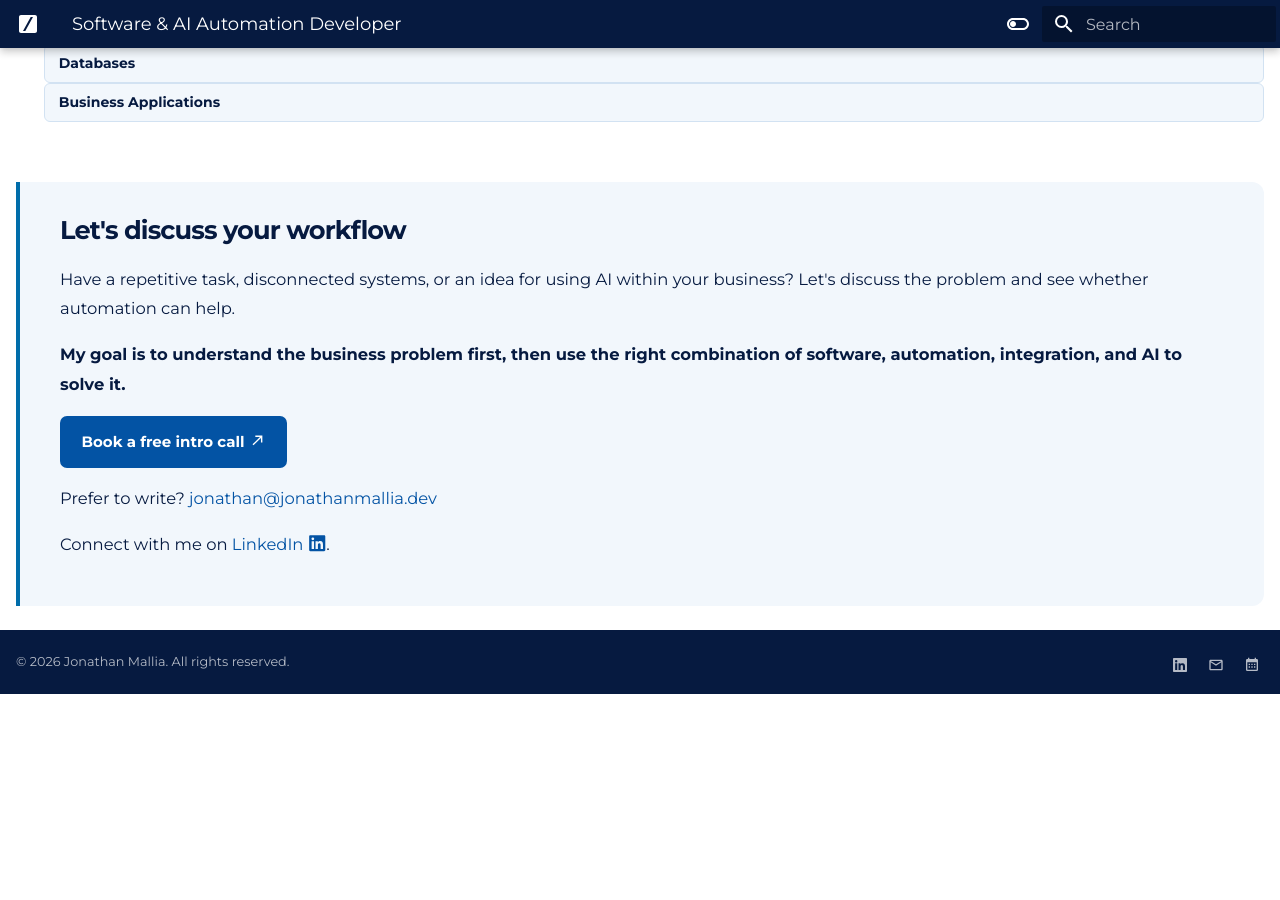
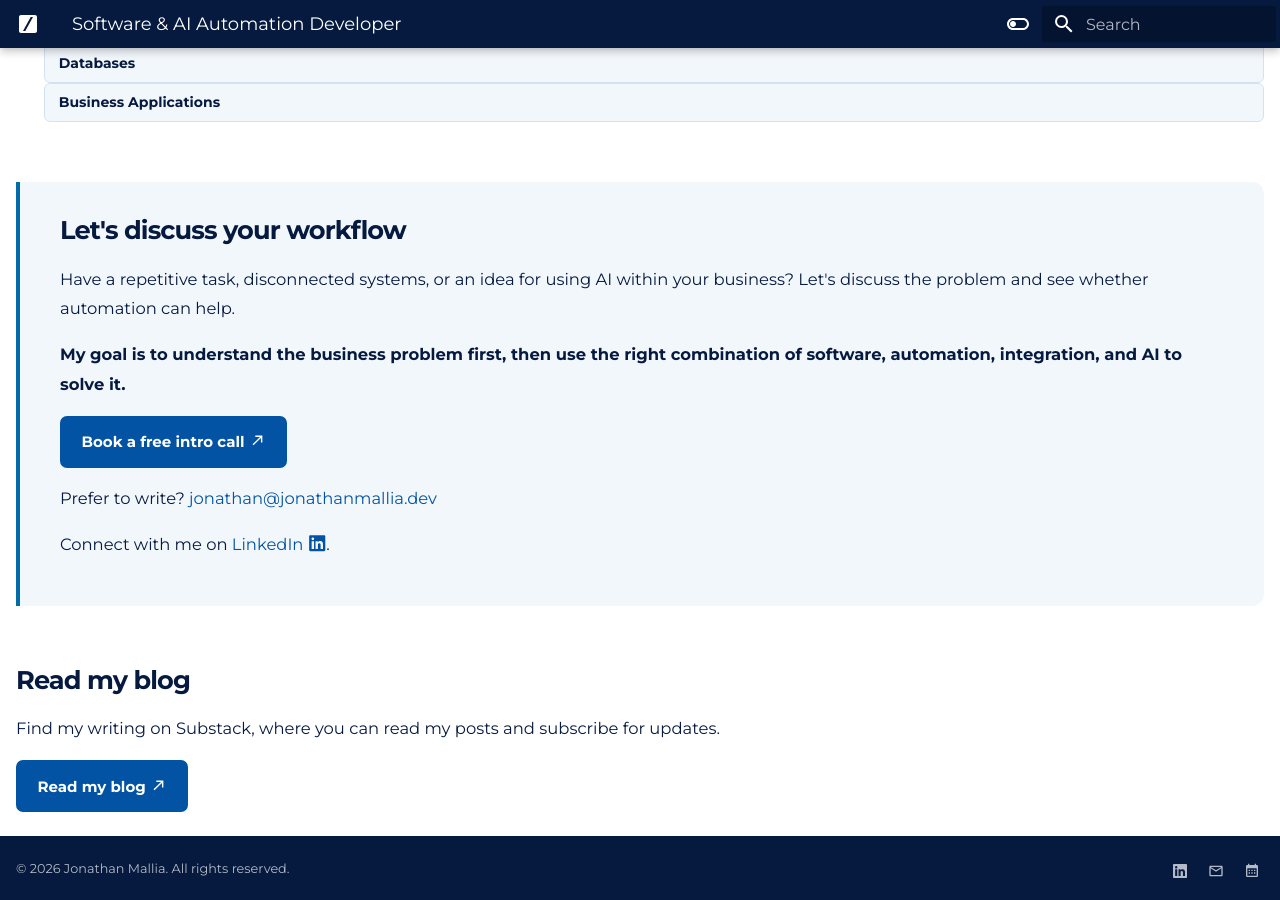
Before and after one commit to jmallia91/mkdocs-website-jonathan, an MkDocs documentation site: the page built from docs/index.md, in a window 1280 px wide and 900 px high, scrolled down 2491 px. Built offline with MkDocs 1.6.1 and Material for MkDocs 9.7.7, drawn with Linux system fonts in a browser that asks for light colours; before the commit the page ends 3185 px from its top, so only the background shows below that.

Commit message:
Link navigation and homepage to Jonathan's Substack

```diff
--- a/docs/index.md
+++ b/docs/index.md
@@ -126,3 +126,9 @@
 Connect with me on [LinkedIn :fontawesome-brands-linkedin:](https://www.linkedin.com/in/jonathan-mallia-69191560/).
 
 </div>
+
+## Read my blog
+
+Find my writing on Substack, where you can read my posts and subscribe for updates.
+
+[Read my blog :material-arrow-top-right:](https://jonathanmallia.substack.com/){ .md-button .md-button--primary }
--- a/mkdocs.yml
+++ b/mkdocs.yml
@@ -6,6 +6,7 @@
 
 nav:
   - Home: index.md
+  - Blog: https://jonathanmallia.substack.com/
   - Book a Free Intro Call: https://calendly.com/jmallia91/30min
 
 # Keep sample files for future use, but omit them from the site and search.
```
